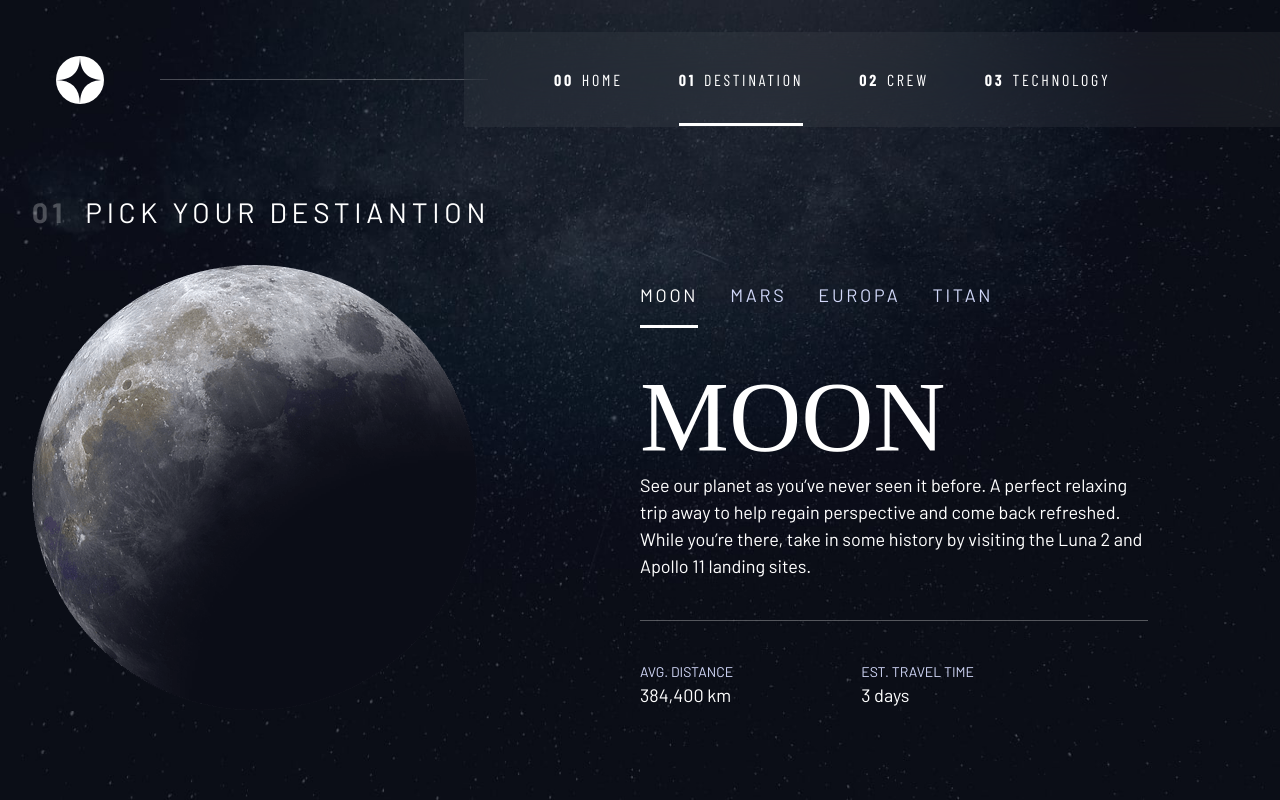
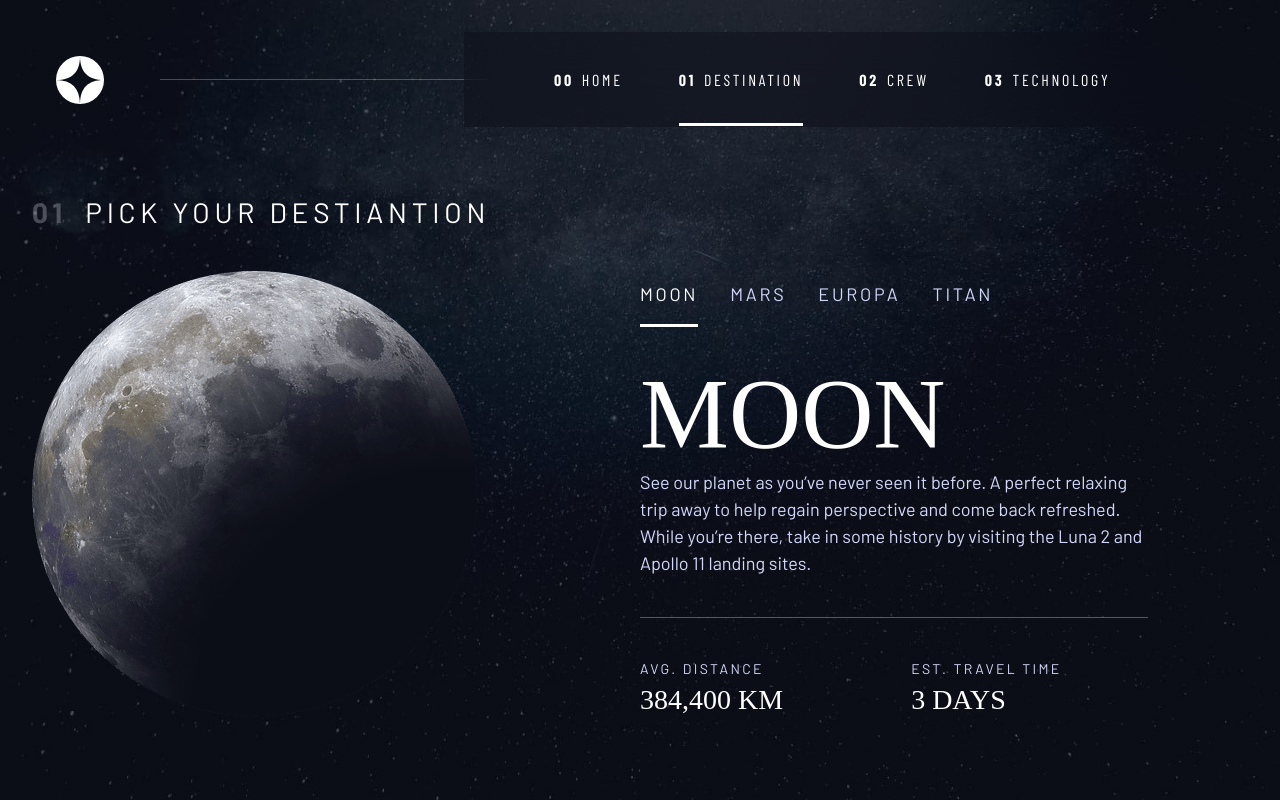
Before and after one commit to marazza-dev/space-tourism-react, a React (Vite) app: page /destination in a window 1280 px wide. Built offline with nearby package versions, Linux system fonts and the light colour scheme; a web font is replaced by a local one.

Commit message:
update styles :: fix some style issues

```diff
--- a/src/components/Navbar.jsx
+++ b/src/components/Navbar.jsx
@@ -98,7 +98,7 @@ const StyledList = styled.ul`
   }
 
   @supports (backdrop-filter: blur(1rem)) {
-    background: hsl(0 0% 100% / 0.05);
+    background: hsl(230 35% 7% / 0.5);
     backdrop-filter: blur(1.5rem);
   }
 
@@ -129,7 +129,7 @@ const StyledNavLink = styled(NavLink)`
   border: 0;
   border-bottom: 0.2rem solid hsl(0 0% 100% / 0);
 
-  @media (min-width: ${(props) => props.theme.brMedium}) {
+  @media (min-width: ${(props) => props.theme.brSmall}) {
     &:hover {
       border-color: hsl(0 0% 100% / 0.5);
     }
--- a/src/pages/Crew/Crew.jsx
+++ b/src/pages/Crew/Crew.jsx
@@ -115,6 +115,11 @@ const DotItem = styled.button`
 `;
 const CrewContent = styled.article`
   grid-area: content;
+
+  & > p {
+    line-height: 1.8;
+  }
+
   & *:where(:not(:first-child)) {
     margin-top: 1rem;
   }
@@ -122,12 +127,14 @@ const CrewContent = styled.article`
     & > p {
       font-family: ${(props) => props.theme.ffSerif};
       font-size: 1.5rem;
+      color: ${(props) => props.theme.clrWhite};
       text-transform: uppercase;
       @media (min-width: ${(props) => props.theme.brSmall}) {
         font-size: 2.5rem;
       }
       @media (min-width: ${(props) => props.theme.brMedium}) {
         font-size: 3.5rem;
+        width: 125%;
       }
     }
     & *:where(:not(:first-child)) {
@@ -135,6 +142,7 @@ const CrewContent = styled.article`
     }
   }
   & h2 {
+    margin-bottom: -10px;
     font-family: ${(props) => props.theme.ffSerif};
     font-size: 1rem;
     text-transform: uppercase;
--- a/src/pages/Destination/Destination.jsx
+++ b/src/pages/Destination/Destination.jsx
@@ -103,7 +103,11 @@ const TabItem = styled.button`
   background: transparent;
   font-family: ${(props) => props.theme.ffSansCondense};
   text-transform: uppercase;
-  letter-spacing: 2.7px;
+  letter-spacing: 2.36px;
+
+  @media (min-width: ${(props) => props.theme.brMedium}) {
+    letter-spacing: 2.7px;
+  }
 
   & ${(props) => props.active} {
     color: ${(props) => props.theme.clrWhite};
@@ -145,6 +149,7 @@ const ContentSubtitle = styled.h3`
   color: ${(props) => props.theme.clrLight};
   text-transform: uppercase;
   font-size: ${(props) => props.theme.fs200};
+  letter-spacing: 2.36px;
 
   & > p {
     font-family: ${(props) => props.theme.ffSerif};
@@ -157,6 +162,13 @@ const ContentSubtitle = styled.h3`
       font-size: 1.75rem;
     }
   }
+`;
+
+const ContentValue = styled.p`
+  color: ${(props) => props.theme.clrWhite};
+  font-family: ${(props) => props.theme.ffSerif};
+  font-size: 1.75rem;
+  text-transform: uppercase;
 `;
 
 const Destination = () => {
@@ -196,11 +208,11 @@ const Destination = () => {
           <ContentDetails>
             <div>
               <ContentSubtitle>Avg. distance</ContentSubtitle>
-              <p>{tabContent.distance}</p>
+              <ContentValue>{tabContent.distance}</ContentValue>
             </div>
             <div>
               <ContentSubtitle>Est. travel time</ContentSubtitle>
-              <p>{tabContent.travel}</p>
+              <ContentValue>{tabContent.travel}</ContentValue>
             </div>
           </ContentDetails>
         </article>
--- a/src/util/GlobalStyle.js
+++ b/src/util/GlobalStyle.js
@@ -28,6 +28,10 @@ h5,
 h6,
 p {
   font-weight: 400;
+}
+
+p {
+  color: ${(props) => props.theme.clrLight};
 }
 
 ul[role='list'],
--- a/src/util/MainTitle.styled.js
+++ b/src/util/MainTitle.styled.js
@@ -4,7 +4,7 @@ export const MainTitle = styled.h1`
   font-family: ${(props) => props.theme.ffSansCondense};
   font-size: 1rem;
   text-transform: uppercase;
-  letter-spacing: 4.72px;
+  letter-spacing: 2.7px;
   grid-area: title;
 
   & span {
@@ -17,8 +17,10 @@ export const MainTitle = styled.h1`
     font-size: 1.25rem;
     margin-top: 2rem;
     justify-self: start;
+    letter-spacing: 3.38px;
   }
   @media (min-width: ${(props) => props.theme.brMedium}) {
     font-size: 1.75rem;
+    letter-spacing: 4.72px;
   }
 `;
```
